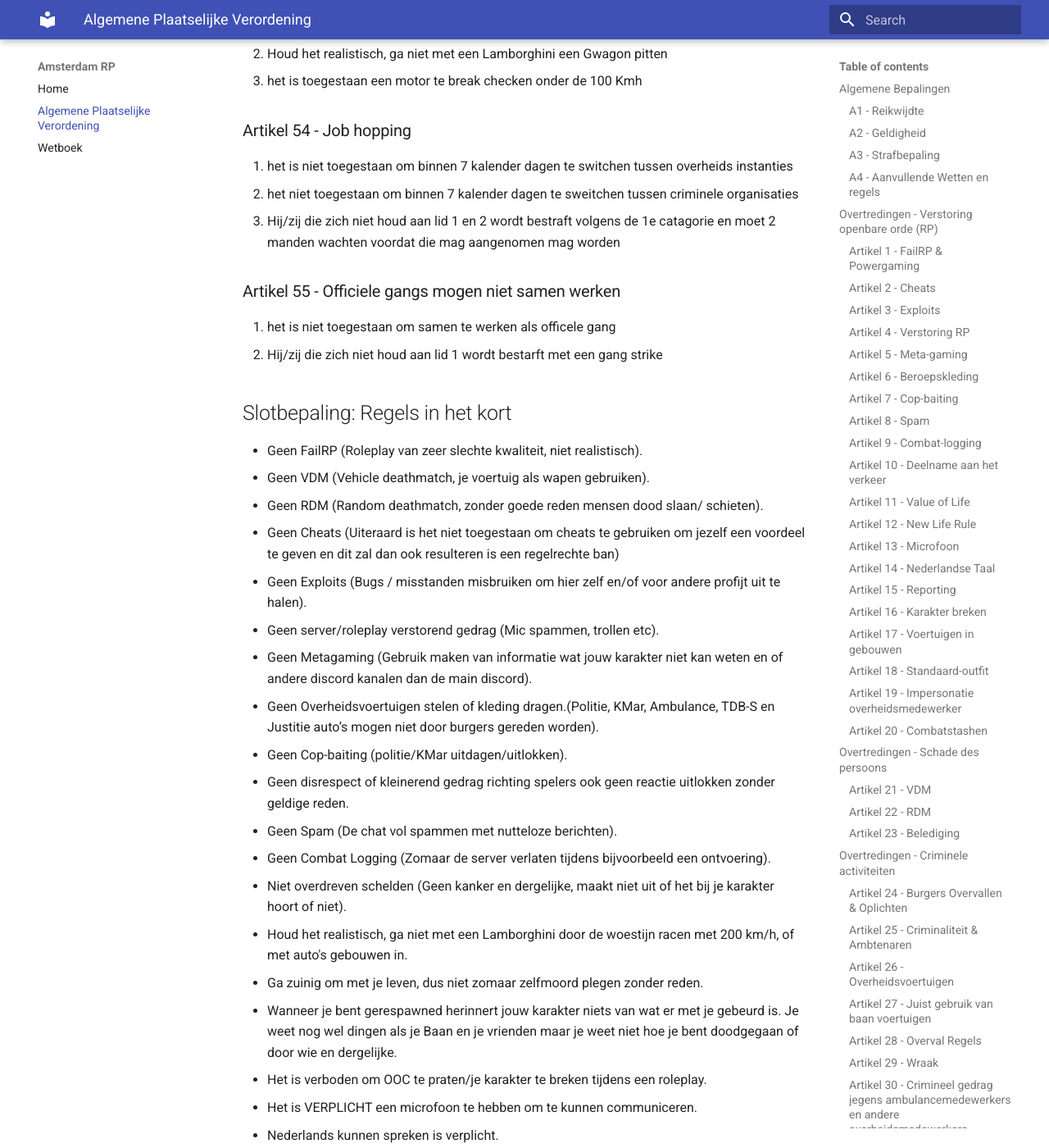
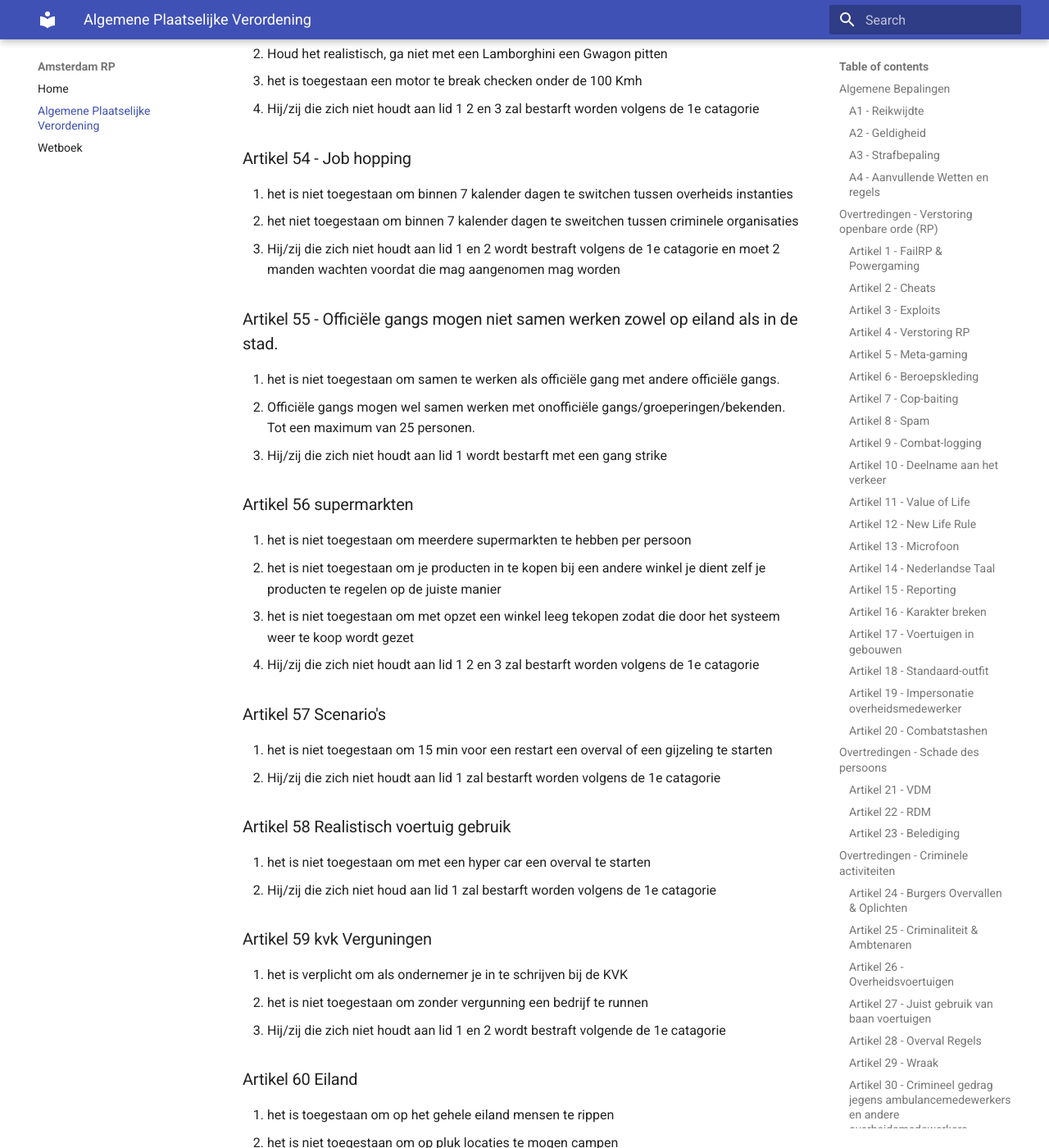
Before and after one commit to FiveMFusion/wetboek, an MkDocs documentation site: the page built from docs/apv.md, in a window 1280 px wide and 1400 px high, scrolled down 18498 px. Shown: the whole window at 82% size. Built offline with MkDocs 1.6.1 and Material for MkDocs 9.7.7, drawn with Linux system fonts in a browser that asks for light colours; some of the changed text lies outside the part shown.

Commit message:
changes James

```diff
--- a/docs/apv.md
+++ b/docs/apv.md
@@ -210,6 +210,7 @@
 4. De overtreding vermeldt in het eerste en derde lid staat bekend als “RDM”.
 5. indien persoon mee werkt tijdens dat persoon wordt overvallen  mag  de desbetreffende persoon niet van zijn leven worden berooft
 6. hij/zij die zich niet aan lid 5 houdt wordt bestraft volgens de 5e  catagorie
+
 ### Artikel 23 - Belediging
 
 1. Hij/zij die scheldt met hedendaags relevante ziektes (kanker en dergelijke) of met racistische opmerkingen, of andere ongepaste opmerkingen, wordt gestraft met een straf van maximaal de 7e categorie en minimale ban van 2 weken.
@@ -424,16 +425,46 @@ Overtreding van lid 1 wordt bestraft met een straf in de 1e categorie.
 1. pitten is toegestaan onder de 100 Kmh
 2. Houd het realistisch, ga niet met een Lamborghini een Gwagon pitten
 3. het is toegestaan een motor te break checken onder de 100 Kmh
+4. Hij/zij die zich niet houdt aan lid 1 2 en 3 zal bestarft worden volgens de 1e catagorie
 
 ### Artikel 54 - Job hopping
 1. het is niet toegestaan om binnen 7 kalender dagen te switchen tussen overheids instanties
 2. het niet toegestaan om binnen 7 kalender dagen  te sweitchen tussen criminele organisaties
-3. Hij/zij die zich niet houd aan lid 1 en 2 wordt bestraft volgens de 1e catagorie  en moet 2 manden wachten voordat die mag aangenomen mag worden
+3. Hij/zij die zich niet houdt aan lid 1 en 2 wordt bestraft volgens de 1e catagorie  en moet 2 manden wachten voordat die mag aangenomen mag worden
 
-### Artikel 55 - Officiele gangs mogen niet samen werken
-1. het is niet toegestaan om samen te werken  als officele gang
-2. Hij/zij die zich niet houd aan lid 1  wordt bestarft met een gang strike
-## Slotbepaling: Regels in het kort
+### Artikel 55 - Officiële gangs mogen niet samen werken zowel op eiland als in de stad.
+1. het is niet toegestaan om samen te werken als officiële gang met andere officiële gangs.
+2. Officiële gangs mogen wel samen werken met onofficiële gangs/groeperingen/bekenden. Tot een maximum van 25 personen.
+2. Hij/zij die zich niet houdt aan lid 1 wordt bestarft met een gang strike
+
+
+### Artikel 56 supermarkten
+1. het is niet toegestaan om meerdere supermarkten te hebben  per persoon
+2. het is niet toegestaan om je producten in te kopen bij een andere winkel je dient zelf je producten te regelen op de juiste manier
+3. het is niet toegestaan om met opzet  een winkel leeg tekopen zodat die  door het systeem weer te koop wordt gezet
+4. Hij/zij die zich niet houdt aan lid 1 2 en 3 zal bestarft worden volgens de 1e catagorie
+
+### Artikel 57 Scenario's
+1. het is niet toegestaan om 15 min voor een restart een overval of een gijzeling te starten
+2. Hij/zij die zich niet houdt aan lid 1 zal bestarft worden volgens de 1e catagorie
+
+### Artikel 58 Realistisch voertuig gebruik
+1. het is niet toegestaan om met een hyper car een overval te starten
+2. Hij/zij die zich niet houd aan lid 1 zal bestarft worden volgens de 1e catagorie
+
+### Artikel 59 kvk Verguningen
+1. het is verplicht om als ondernemer je in te schrijven bij de KVK
+2. het is niet toegestaan om zonder vergunning een bedrijf te runnen
+3. Hij/zij die zich niet houdt aan lid 1 en 2 wordt bestraft volgende de 1e catagorie
+
+### Artikel 60 Eiland
+1. het is toegestaan om op het gehele eiland mensen te rippen
+2. het is niet toegestaan om op pluk locaties te mogen campen
+3. Hij/zij die zich niet houdt aan lid 1 en 2 wordt bestraft volgens de 2e catagorie
+
+
+
+### Slotbepaling: Regels in het kort
 
 * Geen FailRP (Roleplay van zeer slechte kwaliteit, niet realistisch).
 * Geen VDM (Vehicle deathmatch, je voertuig als wapen gebruiken).
```
